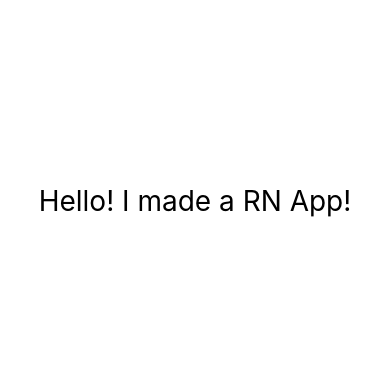
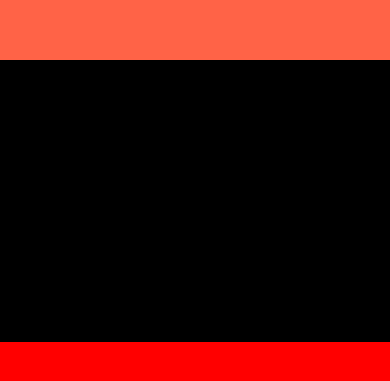
Before and after one commit to 5urf/HakWeather, a React Native app: screen / in a window 390 px wide. Shown: the part 221-602 px from the top of the page. Built offline with nearby package versions, Linux system fonts and the light colour scheme.

Commit message:
Layout System

```diff
--- a/App.js
+++ b/App.js
@@ -1,26 +1,13 @@
-import { StatusBar } from "expo-status-bar"; // 상태바 third-party 패키지
-import { StyleSheet, Text, View } from "react-native"; // 때문에 항상 임포트 해야함
+import React from "react";
+import { View } from "react-native";
 
 export default function App() {
   return (
-    // div 쓸수 없음 View 써야함
-    <View style={styles.container}>
-      {/* 모든 택스트는 항상 text 컴포넌트 안에 있어야 함 */}
-      <Text style={styles.text}>Hello! I made a RN App!</Text>
-      <StatusBar style="dark" />
+    // 모든 View는 Flex Container 다 Flex Direction 기본 값은 컬럼이다
+    <View style={{ flex: 1 }}>
+      <View style={{ flex: 1, backgroundColor: "tomato" }}></View>
+      <View style={{ flex: 1, backgroundColor: "black" }}></View>
+      <View style={{ flex: 1, backgroundColor: "red" }}></View>
     </View>
   );
 }
-// StyleSheet.create 는 obj를 생성하는 데 사용
-const styles = StyleSheet.create({
-  container: {
-    flex: 1,
-    backgroundColor: "white",
-    alignItems: "center",
-    justifyContent: "center",
-  },
-  text: {
-    fontSize: 28,
-    color: "black",
-  },
-});
```
